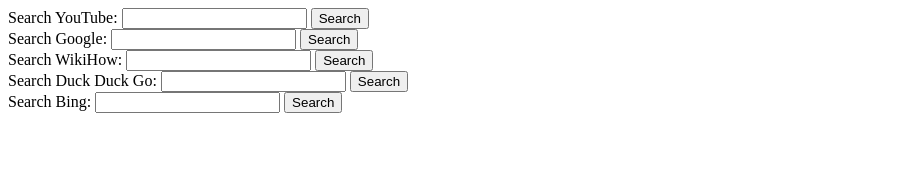
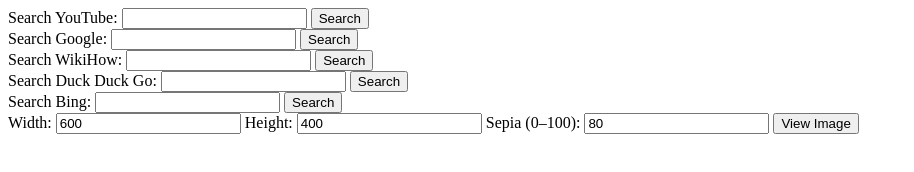
Before and after one commit to TyQuincia-Oby/my-search-params, a plain HTML site: page index.html in a window 1280 px wide. Shown: the whole page, without its empty margins (0-914 px from the left). Drawn offline with Linux system fonts and the light colour scheme.

Commit message:
added pexels

```diff
--- a/index.html
+++ b/index.html
@@ -20,7 +20,7 @@
         <label for="wikihow">Search WikiHow:</label>
         <input type="text" name="search" id="wikihow">
         <button type="submit">Search</button>
-</form>
+    </form>
     <form action="https://duckduckgo.com/?q=your+search+here">
         <label for="duckduckgo">Search Duck Duck Go:</label>
         <input type="text" name="q" id="duckduckgo">
@@ -31,5 +31,17 @@
         <input type="text" name="search" id="bing">
         <button type="submit">Search</button>
     </form>
+    <form action="https://images.pexels.com/photos/3184402/pexels-photo-3184402.jpeg" method="GET">
+        <label for="w">Width:</label>
+        <input type="number" name="w" id="w" value="600">
+
+        <label for="h">Height:</label>
+        <input type="number" name="h" id="h" value="400">
+
+        <label for="sepia">Sepia (0–100):</label>
+        <input type="text" name="sepia" id="sepia" value="80">
+
+        <button type="submit">View Image</button>
+</form>
 </body>
 </html>
```
